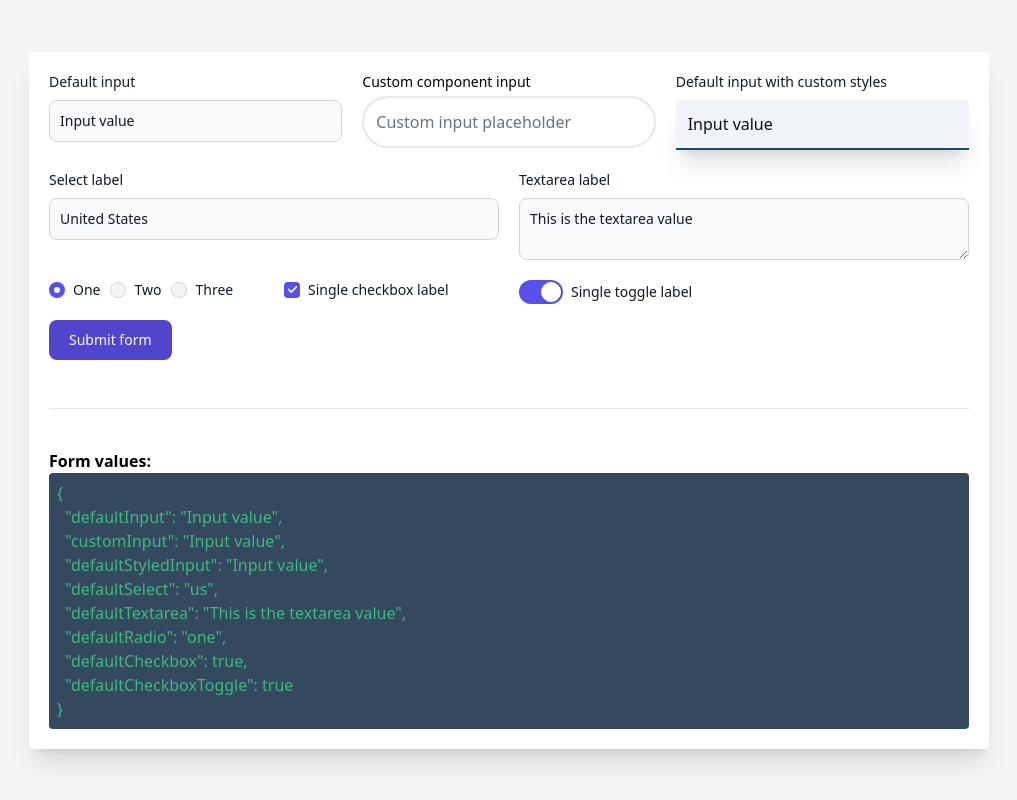
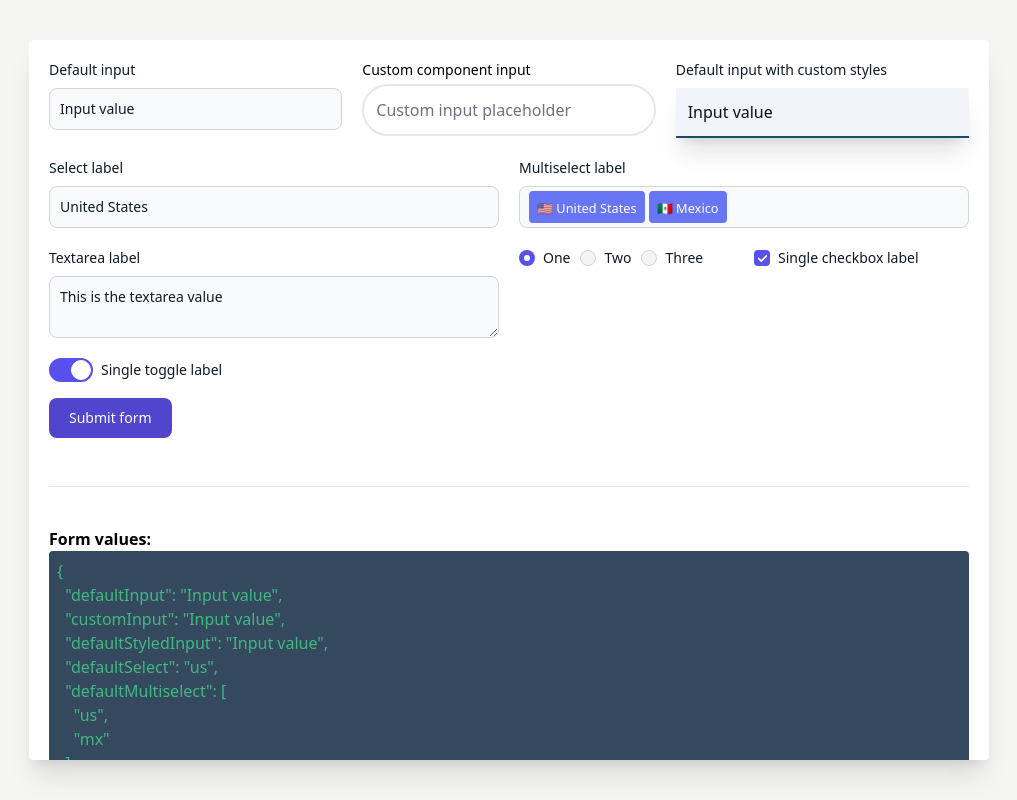
Before and after one commit to Lithos-hub/form-generator-vue, a Vue app: page / in a window 1280 px wide. Shown: the whole page, without its empty margins (131-1148 px from the left). Built offline with nearby package versions, Linux system fonts and the light colour scheme.

Commit message:
add multiselect

```diff
--- a/src/App.vue
+++ b/src/App.vue
@@ -1,6 +1,6 @@
 <template>
 	<div class="bg-stone-100 h-screen flex flex-col justify-center items-center">
-		<div class="bg-white p-5 rounded shadow-xl w-[75vw]">
+		<div class="bg-white p-5 rounded shadow-xl w-[75vw] max-h-[90vh] overflow-auto">
 			<VueFormLatte ref="formRef" format="grid" :components="components" @submit="onSubmit" />
 			<button
 				class="text-white bg-indigo-700 hover:bg-indigo-800 focus:ring-4 focus:ring-indigo-300 font-medium rounded-lg text-sm px-5 py-2.5 me-2 mb-2 dark:bg-indigo-600 dark:hover:bg-indigo-700 focus:outline-none dark:focus:ring-indigo-800"
@@ -9,7 +9,9 @@
 			</button>
 			<hr class="my-10" />
 			<strong>Form values:</strong>
-			<pre class="bg-[#34495E] text-[#41B883] rounded p-2 font-sans">{{ formValues }}</pre>
+			<pre class="bg-[#34495E] text-[#41B883] rounded p-2 font-sans max-h-[300px] overflow-auto">{{
+				formValues
+			}}</pre>
 		</div>
 	</div>
 </template>
@@ -73,6 +75,38 @@ const components: VueFormLatteItem[] = [
 		},
 	},
 	{
+		componentType: 'multiselect',
+		colspan: 6,
+		props: {
+			name: 'defaultMultiselect',
+			initialValue: ['us', 'mx'],
+			label: 'Multiselect label',
+			placeholder: 'Multiselect placeholder',
+			multiselectData: [
+				{ value: 'us', label: '🇺🇸 United States' },
+				{ value: 'mx', label: '🇲🇽 Mexico' },
+				{ value: 'ca', label: '🇨🇦 Canada' },
+				{ value: 'br', label: '🇧🇷 Brazil' },
+				{ value: 'ar', label: '🇦🇷 Argentina' },
+				{ value: 'co', label: '🇨🇴 Colombia' },
+				{ value: 'pe', label: '🇵🇪 Peru' },
+				{ value: 've', label: '🇻🇪 Venezuela' },
+				{ value: 'cl', label: '🇨🇱 Chile' },
+				{ value: 'ec', label: '🇪🇨 Ecuador' },
+				{ value: 'gt', label: '🇬🇹 Guatemala' },
+				{ value: 'cu', label: '🇨🇺 Cuba' },
+				{ value: 'do', label: '🇩🇴 Dominican Republic' },
+				{ value: 'hn', label: '🇭🇳 Honduras' },
+				{ value: 'ni', label: '🇳🇮 Nicaragua' },
+				{ value: 'cr', label: '🇨🇷 Costa Rica' },
+				{ value: 'pa', label: '🇵🇦 Panama' },
+				{ value: 'jm', label: '🇯🇲 Jamaica' },
+				{ value: 'bs', label: '🇧🇸 Bahamas' },
+				{ value: 'bb', label: '🇧🇧 Barbados' },
+			],
+		},
+	},
+	{
 		componentType: 'textarea',
 		colspan: 6,
 		props: {
--- a/src/lib/VueFormLatte.const.ts
+++ b/src/lib/VueFormLatte.const.ts
@@ -3,6 +3,7 @@ import BaseSelect from './components/BaseSelect.vue';
 import BaseTextarea from './components/BaseTextarea.vue';
 import BaseCheckbox from './components/BaseCheckbox.vue';
 import BaseRadio from './components/BaseRadio.vue';
+import BaseMultiselect from './components/BaseMultiselect.vue';
 // import BaseFile from "./components/BaseFile.vue";
 // import BaseButton from "./components/BaseButton.vue";
 
@@ -11,6 +12,7 @@ export type FormType = 'input' | 'select' | 'textarea' | 'checkbox' | 'radio' |
 export const componentOptions = {
 	input: BaseInput,
 	select: BaseSelect,
+	multiselect: BaseMultiselect,
 	textarea: BaseTextarea,
 	checkbox: BaseCheckbox,
 	groupCheckbox: BaseCheckbox,
--- a/src/lib/VueFormLatte.interfaces.ts
+++ b/src/lib/VueFormLatte.interfaces.ts
@@ -1,5 +1,6 @@
 // import { FormType } from "./VueFormLatte.const";
 import { BaseCheckboxItem } from './components/BaseCheckbox.interfaces';
+import { BaseMultiselectItem } from './components/BaseMultiselect.interfaces';
 import { BaseRadioItem } from './components/BaseRadio.interfaces';
 import { BaseSelectItem } from './components/BaseSelect.interfaces';
 
@@ -31,6 +32,7 @@ interface FormComponentProps {
 	readonly?: boolean;
 	isToggle?: boolean;
 	selectData?: BaseSelectItem[];
+	multiselectData?: BaseMultiselectItem[];
 	radioData?: BaseRadioItem[];
 	checkboxData?: BaseCheckboxItem[];
 }
--- a/src/lib/VueFormLatte.vue
+++ b/src/lib/VueFormLatte.vue
@@ -18,9 +18,13 @@
 			<component
 				:is="customComponent || componentOptions.select"
 				v-if="componentType === 'select'"
-				:value="model[props.name]"
-				v-bind="props"
-				@on-select="onSelect(props.name, $event)" />
+				v-model="model[props.name]"
+				v-bind="props" />
+			<component
+				:is="customComponent || componentOptions.multiselect"
+				v-if="componentType === 'multiselect'"
+				v-model="model[props.name]"
+				v-bind="props" />
 			<component
 				:is="customComponent || componentOptions.textarea"
 				v-if="componentType === 'textarea'"
@@ -54,10 +58,6 @@ const emit = defineEmits(['submit']);
 
 const model = ref<VueFormLatte>({});
 
-const onSelect = (name: string, value: string | number) => {
-	model.value[name] = value;
-};
-
 const onSubmit = () => emit('submit', model.value);
 
 onMounted(() => {
--- /dev/null
+++ b/src/lib/components/BaseMultiselect.interfaces.ts
@@ -0,0 +1,18 @@
+import type { SelectHTMLAttributes } from 'vue';
+
+export interface BaseMultiselectItem {
+	value: string | number;
+	label: string;
+}
+
+export interface BaseMultiselectProps extends /* @vue-ignore */ SelectHTMLAttributes {
+	modelValue: string | number;
+	multiselectData: BaseMultiselectItem[] | [];
+	name: string;
+	value: string | number;
+	placeholder?: string;
+	label?: string;
+	required?: boolean;
+	disabled?: boolean;
+	readonly?: boolean;
+}
--- /dev/null
+++ b/src/lib/components/BaseMultiselect.vue
@@ -0,0 +1,100 @@
+<template>
+	<div class="relative">
+		<!-- Overlay to handle open/close actions -->
+		<Teleport to="body">
+			<div v-if="isSelecting" class="fixed inset-0 z-0" @click="isSelecting = false"></div>
+		</Teleport>
+
+		<label v-if="label" :for="name" class="default__label">{{ label }}</label>
+
+		<div class="relative overflow-auto">
+			<input
+				readonly
+				data-testid="base-select__input"
+				:placeholder="selectedItems.length ? '' : placeholder"
+				class="default__input"
+				@focus="isSelecting = true" />
+			<!-- Chips -->
+			<ul
+				v-if="selectedItems.length < 5"
+				class="absolute top-1/2 left-2.5 -translate-y-1/2 flex flex-wrap w-auto gap-1 text-center">
+				<li
+					v-for="({ label, value }, i) of selectedItems"
+					:key="i"
+					data-testid="base-dropdown__chip"
+					class="multiselect__chip"
+					@close="addOrRemoveItem(String(value))">
+					<small>{{ label }}</small>
+				</li>
+			</ul>
+			<small v-else class="absolute top-1/2 left-2.5 -translate-y-1/2 text-indigo-500">
+				{{ selectedItems.length }} items selected
+			</small>
+		</div>
+
+		<ul
+			v-if="isSelecting"
+			class="absolute max-h-[250px] overflow-auto bg-white border border-gray-300 mt-1 w-full rounded-md shadow-lg z-50">
+			<li
+				v-for="({ label, value }, i) of computedData"
+				:key="i"
+				data-testid="base-dropdown__list-item"
+				class="p-2 hover:bg-indigo-100 cursor-pointer first:rounded-t-md last:rounded-b-md flex gap-2.5"
+				@click="onItemClick(String(value))">
+				<input
+					v-model="model"
+					type="checkbox"
+					:value="value"
+					class="w-4 h-4 text-indigo-600 bg-dark border-dark rounded hover:bg-indigo-100" />
+
+				<small>{{ label }}</small>
+			</li>
+		</ul>
+	</div>
+</template>
+
+<script lang="ts" setup>
+import { computed, PropType, ref, Ref } from 'vue';
+import { BaseMultiselectProps } from './BaseMultiselect.interfaces';
+
+const { multiselectData } = defineProps<BaseMultiselectProps>();
+
+const model = defineModel({
+	type: Array as PropType<string[]>,
+	default: [],
+});
+
+const emit = defineEmits(['input', 'change']);
+
+const isSelecting: Ref<boolean> = ref(false);
+const inputValue = ref<string>('');
+
+const computedData = computed(() => {
+	return multiselectData.filter(({ label }) =>
+		label.toLowerCase().includes(inputValue.value.toLowerCase()),
+	);
+});
+
+const selectedItems = computed(() =>
+	multiselectData.filter(({ value }) => model.value?.includes(String(value))),
+);
+
+const addOrRemoveItem = (itemValue: string) => {
+	model.value = model.value?.includes(itemValue)
+		? model.value?.filter((value) => value !== itemValue)
+		: [...(model.value as string[]), itemValue];
+};
+
+const onItemClick = (itemValue: string) => {
+	addOrRemoveItem(itemValue);
+	emit('input', model.value);
+	emit('change', model.value);
+	inputValue.value = '';
+};
+</script>
+
+<style scoped>
+.multiselect__chip {
+	@apply rounded bg-indigo-500 text-white px-2 py-1;
+}
+</style>
--- a/src/lib/components/BaseSelect.vue
+++ b/src/lib/components/BaseSelect.vue
@@ -8,7 +8,7 @@
 
 		<div class="relative">
 			<input
-				:value="selectData?.find((option) => option.value === value)?.label || 'Select an option'"
+				:value="selectData?.find((option) => option.value === model)?.label || 'Select an option'"
 				readonly
 				data-testid="base-select__input"
 				class="default__input"
@@ -16,7 +16,7 @@
 		</div>
 		<ul
 			v-if="isSelecting"
-			class="absolute bg-white border border-gray-300 mt-1 w-full rounded-md shadow-lg z-50">
+			class="absolute max-h-[250px] overflow-auto bg-white border border-gray-300 mt-1 w-full rounded-md shadow-lg z-50">
 			<li
 				v-for="{ label, value } in selectData"
 				:key="value"
@@ -34,12 +34,12 @@ import { BaseSelectProps } from './BaseSelect.interfaces';
 
 defineProps<BaseSelectProps>();
 
-const emit = defineEmits(['on-select']);
+const model = defineModel<string | number>();
 
 const isSelecting = ref(false);
 
 const onSelectItem = (value: string | number) => {
 	isSelecting.value = false;
-	emit('on-select', value);
+	model.value = value;
 };
 </script>
```
